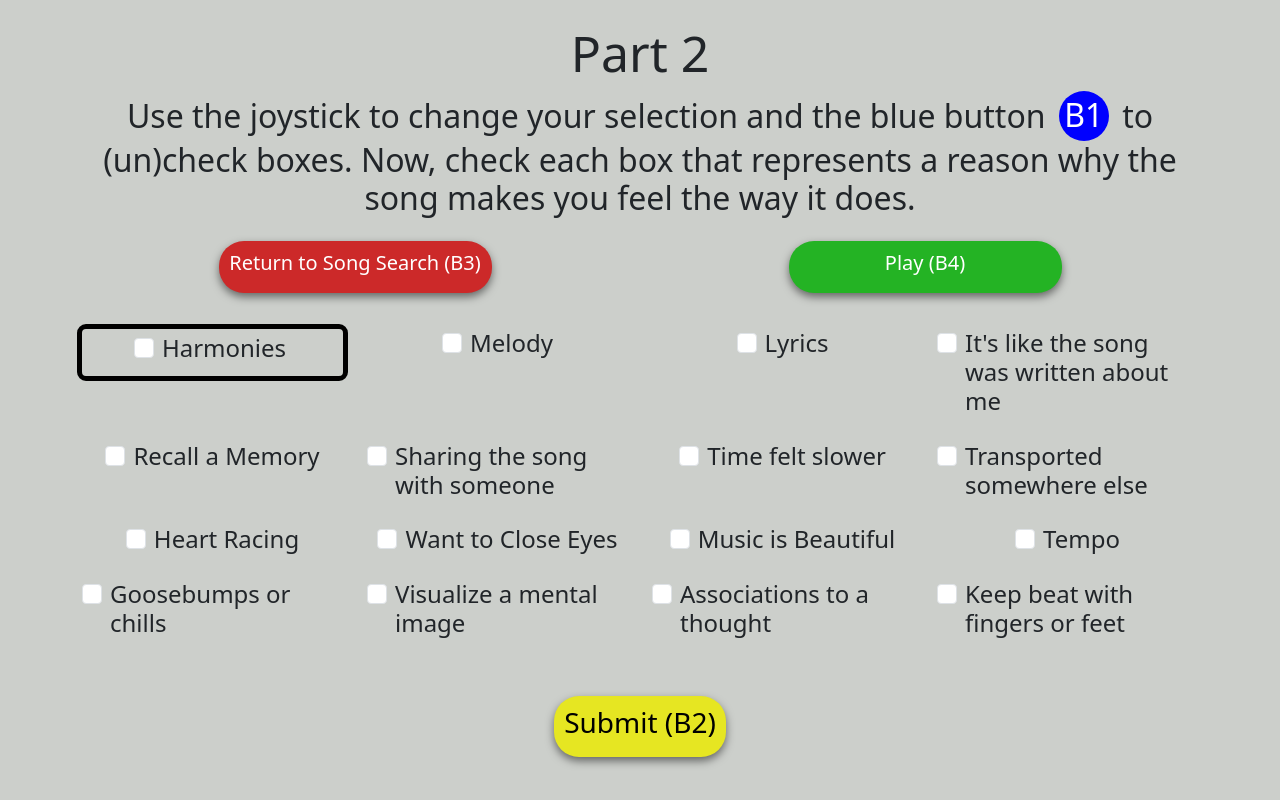
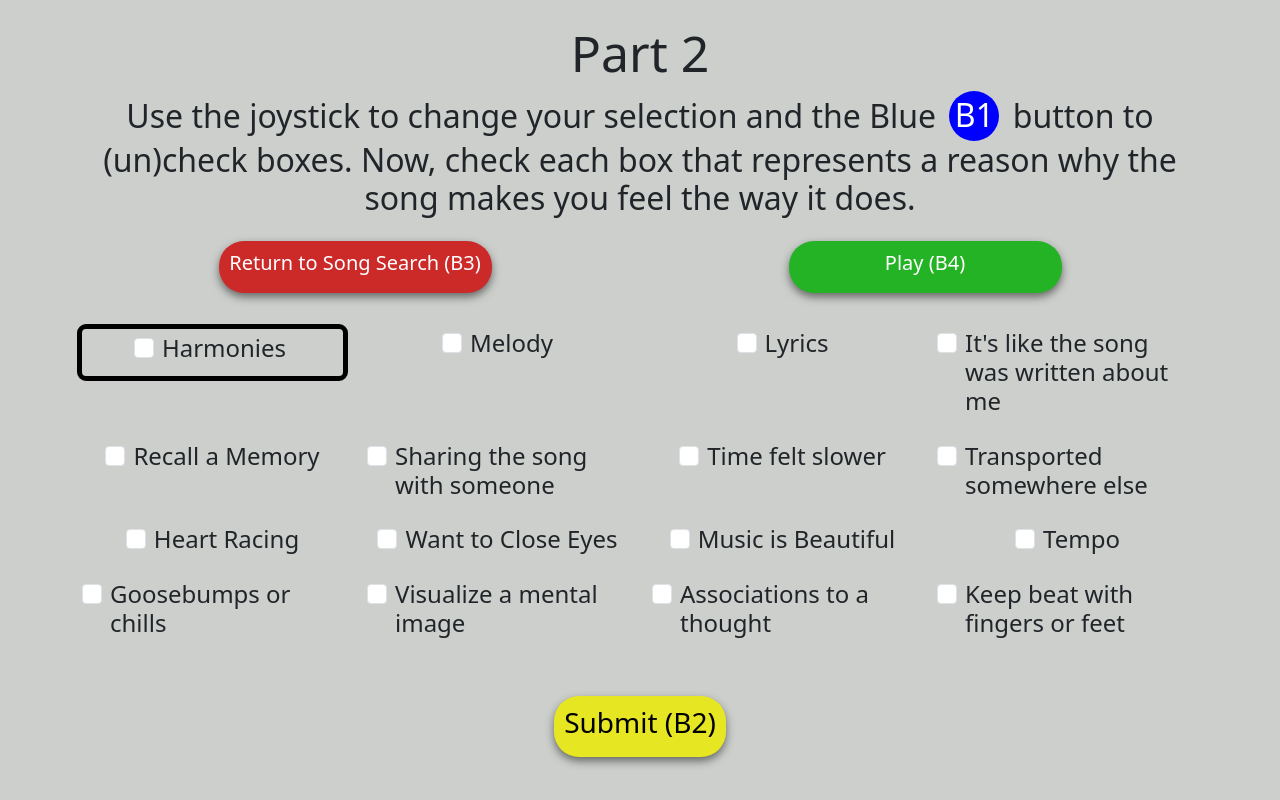
Before and after one commit to Brain-Music-Lab/ListenerFacingDesign, a Next.js app in the folder frontendv2/: page /music-and-emotion/song-play in a window 1280 px wide. Both pictures are taken after a click on the button "Submit (B2)". Built offline with nearby package versions, Linux system fonts and the light colour scheme; no server answers.

Commit message:
Changed the order of words and the blue button icon on the song-play page

```diff
--- a/frontendv2/src/app/music-and-emotion/song-play/page.tsx
+++ b/frontendv2/src/app/music-and-emotion/song-play/page.tsx
@@ -222,7 +222,7 @@ export default function Home() {
           </div>
           <div className="col-12 text-center">
             <div>
-              <h2>Use the joystick to change your selection and the blue button <div className="dot blue-dot">B1</div> to (un)check boxes. Check each box that describes an emotion you feel while listening.</h2>
+              <h2>Use the joystick to change your selection and the Blue <div className="dot blue-dot">B1</div> buttonto (un)check boxes. Check each box that describes an emotion you feel while listening.</h2>
             </div>
           </div>
 
@@ -439,7 +439,7 @@ export default function Home() {
           </div>
           <div className="col-12 text-center">
             <div>
-              <h2>Use the joystick to change your selection and the blue button <div style={{
+              <h2>Use the joystick to change your selection and the Blue <div style={{
               width: "50px",
               height: "50px",
               backgroundColor: "blue",
@@ -448,7 +448,7 @@ export default function Home() {
               display: "inline-block",
               color: "white",
               alignContent: "center"
-              }}>B1</div> to (un)check boxes. Now, check each box that represents a reason why the song makes you feel the way it does.</h2>
+              }}>B1</div> button to (un)check boxes. Now, check each box that represents a reason why the song makes you feel the way it does.</h2>
             </div>
           </div>
 
@@ -704,7 +704,7 @@ export default function Home() {
           </div>
           <div className="col-12 text-center">
             <div>
-              <h2>Press the blue button <div style={{
+              <h2>Press the Blue <div style={{
               width: "50px",
               height: "50px",
               backgroundColor: "blue",
@@ -713,7 +713,7 @@ export default function Home() {
               display: "inline-block",
               color: "white",
               alignContent: "center"
-              }}>B1</div> to activate the text box. Share anything else you'd like to about how and why the song makes you feel the way it does.</h2>
+              }}>B1</div> button to activate the text box. Share anything else you'd like to about how and why the song makes you feel the way it does.</h2>
             </div>
           </div>
 
```
